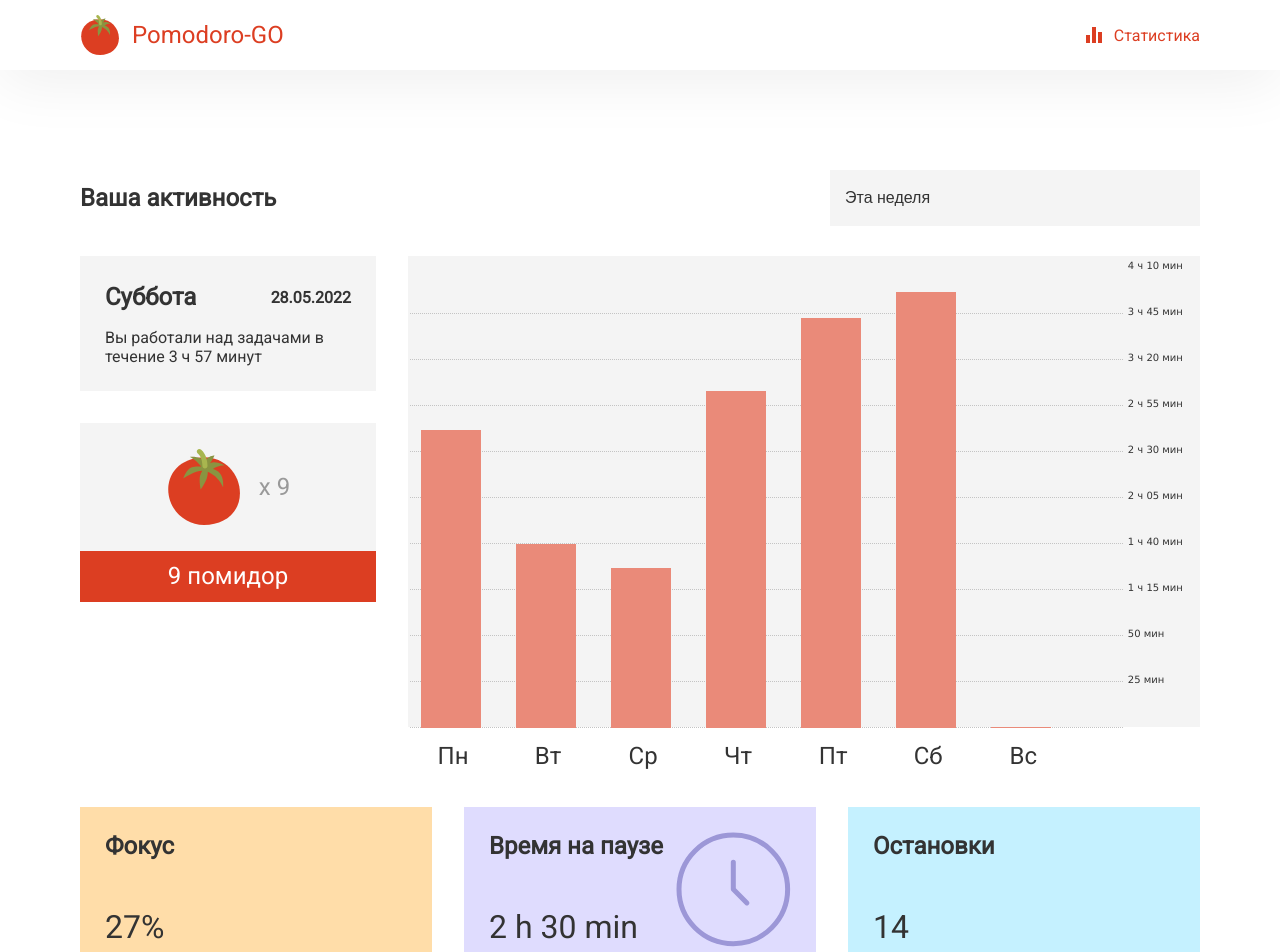
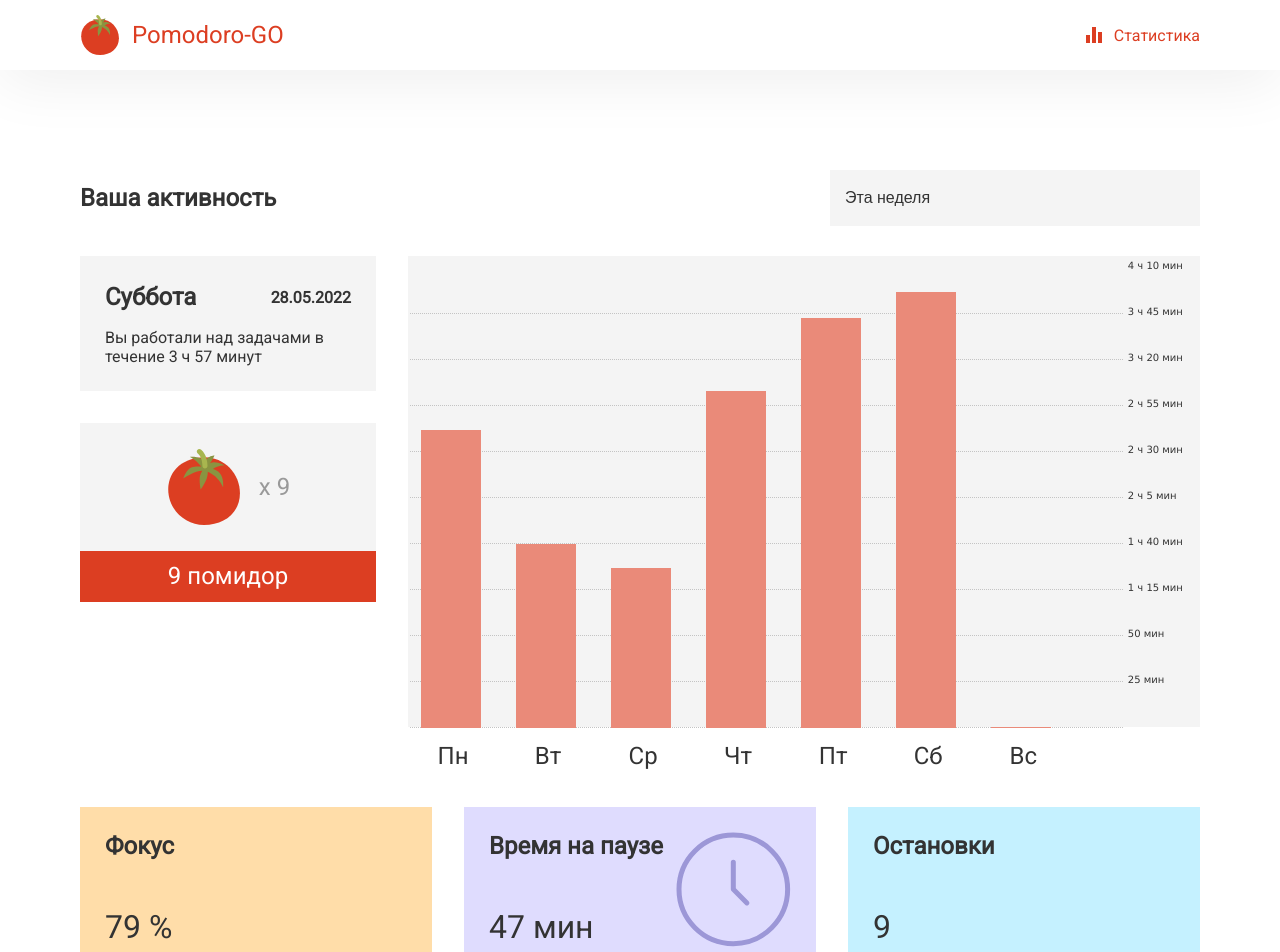
Before and after one commit to DiReon/pomodoro-go, a React (Create React App) app: page /statistics in a window 1280 px wide. Shown: the top 952 px of the page. Built offline with nearby package versions, Linux system fonts and the light colour scheme; some icons are missing; what mobx-persist-store would draw is missing.

Commit message:
Add calculation of parameters to analisys block

```diff
--- a/src/components/Statistics/DailyAnalisys/DailyAnalisys.tsx
+++ b/src/components/Statistics/DailyAnalisys/DailyAnalisys.tsx
@@ -3,21 +3,32 @@ import styles from './dailyanalisys.module.css';
 import {ReactComponent as FocusIcon} from '../../../icons/focus.svg';
 import {ReactComponent as TimePausedIcon} from '../../../icons/time-paused.svg';
 import {ReactComponent as StopIcon} from '../../../icons/stop.svg';
+import {IDay} from '../../../interfaces/day.interface';
+import {transformDuration} from '../../../utils/transform-duration';
 
-export function DailyAnalisys() {
+export function DailyAnalisys({day}: {day: IDay}) {
+
+  function getFocus(): number {
+    return Math.round(day.pomodoros * 25 / (day.workTime + day.breakTime) * 100);
+  }
+
+  function getTimePaused(): string {
+    return transformDuration(day.pausedTime);
+  }
+
   return (
     <div className={styles.container}>
       <div className={styles.item}>
         <div>
           <div><strong>Фокус</strong></div>
-          <div className={styles.value}>27%</div>
+          <div className={styles.value}>{getFocus()} %</div>
         </div>
         <FocusIcon />
       </div>
       <div className={styles.item}>
         <div>
           <div><strong>Время на паузе</strong></div>
-          <div className={styles.value}> 2 h 30 min</div>
+          <div className={styles.value}>{getTimePaused()}</div>
         </div>
         <TimePausedIcon />
       </div>
@@ -25,7 +36,7 @@ export function DailyAnalisys() {
       <div className={styles.item}>
         <div>
           <div><strong>Остановки</strong></div>
-          <div className={styles.value}> 14</div>
+          <div className={styles.value}>{day.stops}</div>
         </div>
         <StopIcon />
       </div>
--- a/src/components/Statistics/Statistics.tsx
+++ b/src/components/Statistics/Statistics.tsx
@@ -126,7 +126,7 @@ export function Statistics() {
           <Chart setSelectedDay={(value) => setSelectedDay(value)} selectedWeek={selectedWeek.value}/>
         </div>
       </div>
-      <DailyAnalisys />
+      <DailyAnalisys day={selectedDay} />
     </div>
 
   );
--- a/src/components/TaskTimer/Timer/TimerCard/TimerCard.tsx
+++ b/src/components/TaskTimer/Timer/TimerCard/TimerCard.tsx
@@ -40,7 +40,10 @@ class Journal {
       const mockDay = {
         date: dateString,
         workTime: Math.round(25 * random),
-        pomodoros: Math.round(random)
+        pomodoros: Math.round(random),
+        breakTime: Math.round(5 * random),
+        pausedTime: random * 5,
+        stops: Math.round(random)
       }
       this.days.push(mockDay);
     }
@@ -59,7 +62,9 @@ class Journal {
       date: this.today,
       workTime: 0,
       breakTime: 0,
-      pomodoros: 0
+      pomodoros: 0,
+      pausedTime: 0,
+      stops: 0
     }
     this.days = [...this.days, newDay]
   }
@@ -80,6 +85,7 @@ class Journal {
 
   addPausedTime(pausedTime: number): void {
     this.currentDay.pausedTime = this.currentDay?.pausedTime ? this.currentDay.pausedTime + pausedTime : pausedTime;
+    this.currentDay.stops = this.currentDay.stops + 1;
   }
 }
 export const journal = new Journal();
--- a/src/utils/transform-duration.ts
+++ b/src/utils/transform-duration.ts
@@ -3,5 +3,5 @@ export function transformDuration(duration: number): string {
   date.setSeconds(duration * 60);
   const [h, m] = date.toISOString().slice(11, 16).split(':');
   const hours = +h ? `${+h} ч` : '';
-  return `${hours} ${m} мин`
+  return `${hours} ${+m} мин`
 }
```
Also changed, not shown: src/interfaces/day.interface.ts (+5 -4 lines).
